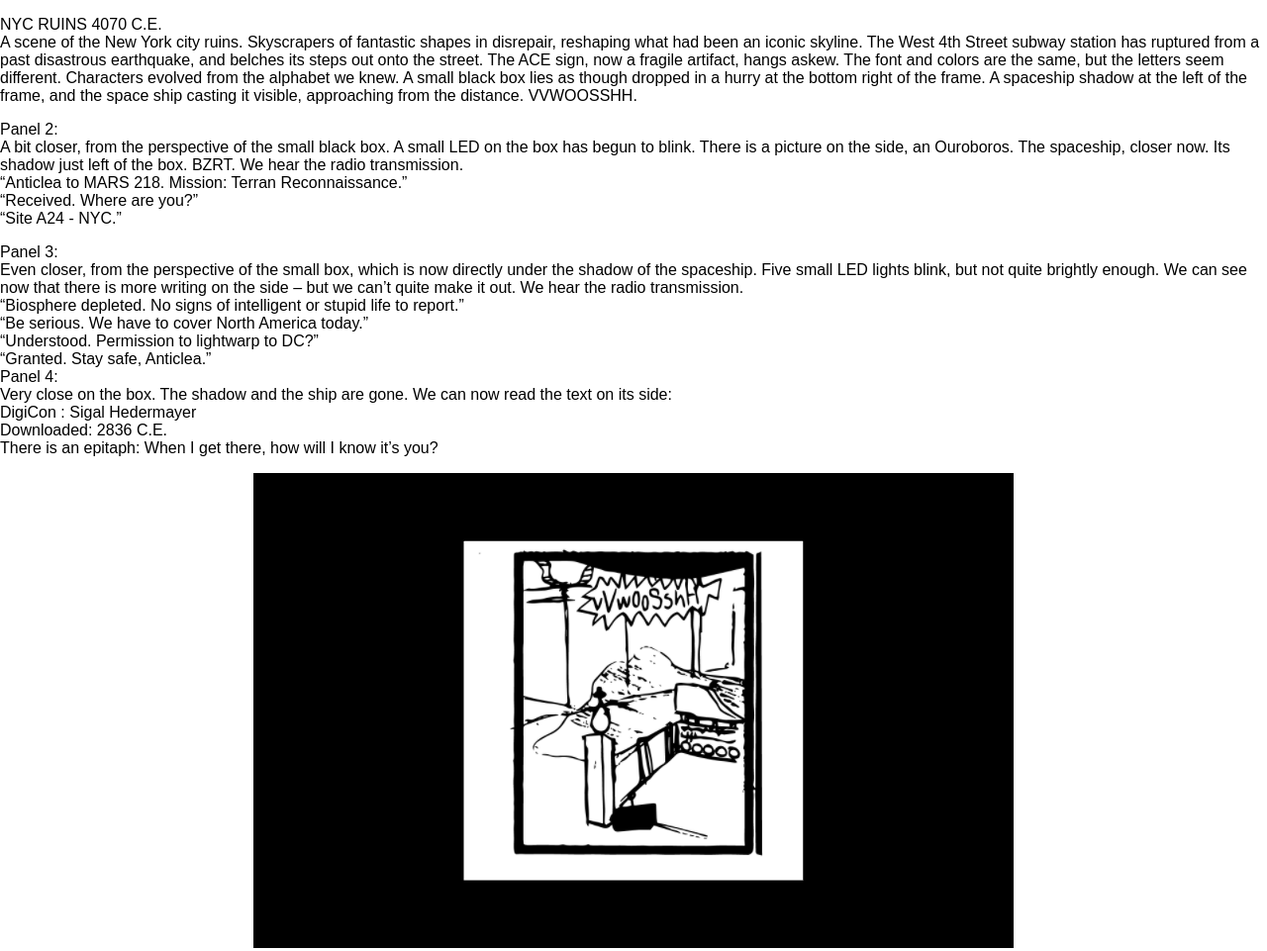
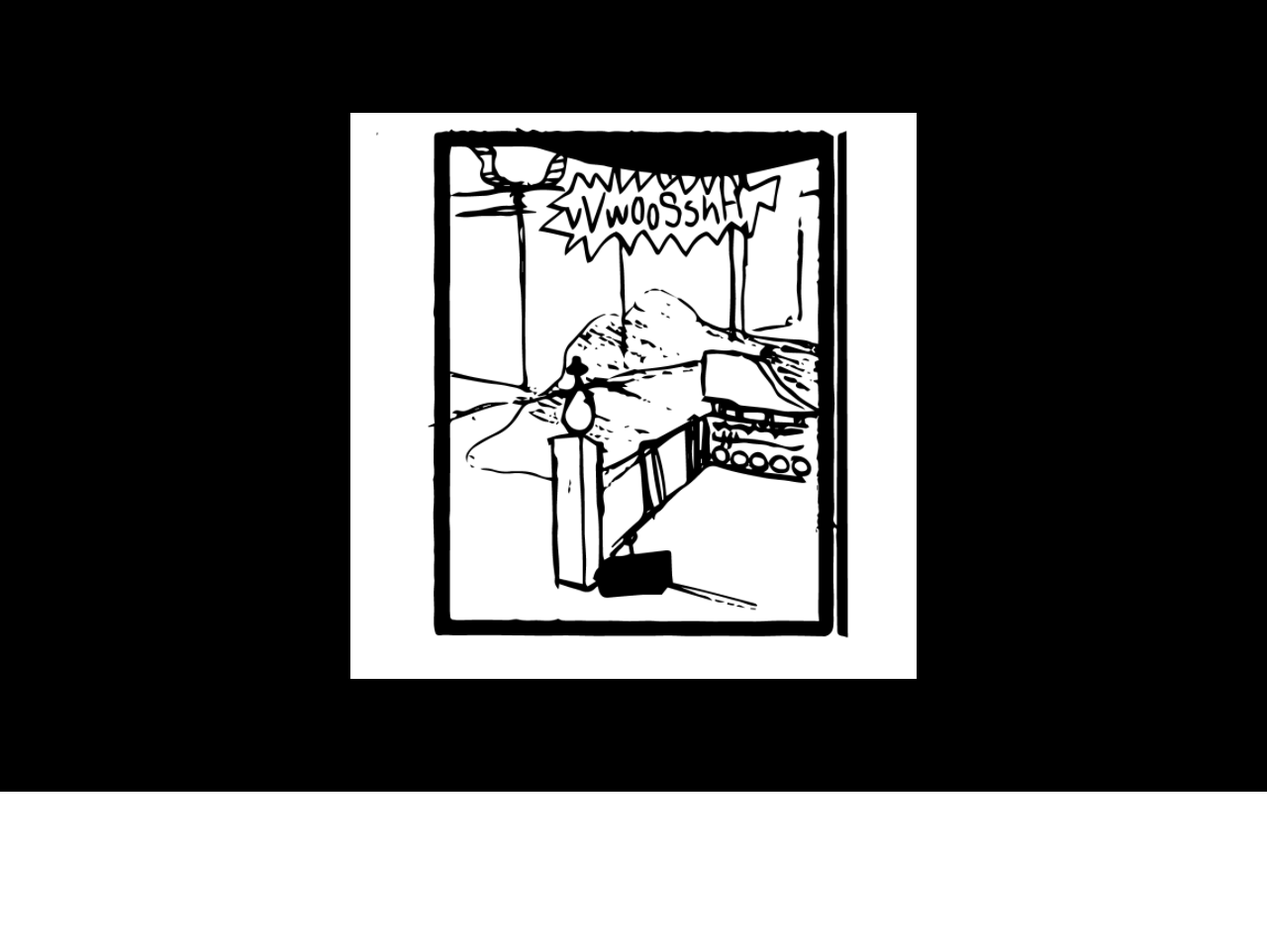
Before and after one commit to bezark/MSOWeb, a website: page public/index.html in a window 1280 px wide. Shown: the whole page at 99% size. After the commit the page ends 804 px from the top, so only its background shows below. Drawn offline with Linux system fonts and the light colour scheme; animation ran at ten frames a second.

Commit message:
stuff
qstuff

```diff
--- a/public/index.html
+++ b/public/index.html
@@ -29,15 +29,16 @@
   		</style>
   	</head>
   	<body>
-      <comic></comic>
+      <!-- <comic></comic> -->
       <div id="theContainer" align="center"></div>
 
       <script type="text/javascript" src="js/libs/three.min.js"></script>
       <script src="js/libs/tween.min.js"></script>
       <script src="js/libs/TrackballControls.js"></script>
-      <script type="text/javascript" src="js/scriptLoad.js"></script>
+      <!-- <script type="text/javascript" src="js/scriptLoad.js"></script> -->
       <script type="text/javascript" src="js/imageLoad.js"></script>
       <script type="text/javascript" src="js/sceneControls.js"></script>
+      <script type="text/javascript" src="js/hud.js"></script>
       <script type="text/javascript" src="js/scene.js"></script>
 
 
--- /dev/null
+++ b/public/js/hud.js
@@ -0,0 +1,60 @@
+// let sprite
+
+
+
+function hudSceneGen(){
+
+  var width = window.innerWidth;
+  var height = window.innerHeight;
+  cameraOrtho = new THREE.OrthographicCamera( - width / 2, width / 2, height / 2, - height / 2, 1, 5 );
+  cameraOrtho.position.z = 10;
+
+  sceneOrtho = new THREE.Scene();
+  var spriteMap = new THREE.TextureLoader().load( "assets/phrases/joke.png" );
+  var spriteMaterial = new THREE.SpriteMaterial( { map: spriteMap, color: 0xffffff } );
+  sprite = new THREE.Sprite( spriteMaterial );
+  sprite.scale.set(1, 1, 1);
+  sceneOrtho.add( sprite );
+
+  updateHUDSprites();
+
+}
+
+function hudResize() {
+  var width = window.innerWidth;
+  var height = window.innerHeight;
+
+  cameraOrtho.left = - width / 2;
+  cameraOrtho.right = width / 2;
+  cameraOrtho.top = height / 2;
+  cameraOrtho.bottom = - height / 2;
+  cameraOrtho.updateProjectionMatrix();
+
+  updateHUDSprites();
+
+
+}
+
+// function createHUDSprites ( texture ) {
+//
+//
+//   var material = new THREE.SpriteMaterial( { map: texture } );
+//
+//   var width = material.map.image.width;
+//   var height = material.map.image.height;
+//
+//   spriteTL = new THREE.Sprite( material );
+//   spriteTL.center.set( 0.0, 1.0 );
+//   spriteTL.scale.set( width, height, 1 );
+//   sceneOrtho.add( spriteTL );
+//   updateHUDSprites();
+// }
+
+
+function updateHUDSprites() {
+
+  var width = window.innerWidth / 2;
+  var height = window.innerHeight / 2;
+
+  sprite.position.set(        0,        0, 1 ); // center
+}
--- a/public/js/imageLoad.js
+++ b/public/js/imageLoad.js
@@ -32,7 +32,7 @@ function pickComic(){
 function load_a_random_group(){
   tempGroup = new THREE.Group();
   groupNo = pickComic();
-  getScript("/assets/scripts/"+groupNo);
+  // getScript("/assets/scripts/"+groupNo);
   console.log("Comic No. "+groupNo);
   geometry = new THREE.PlaneGeometry( 1, 1, 1 );
 
--- a/public/js/scene.js
+++ b/public/js/scene.js
@@ -1,34 +1,33 @@
-var camera, controls, scene, renderer;
-var geometry, material, mesh, group;
+var camera, controls, scene, renderer, cameraOrtho, sceneOrtho;
+var geometry, material, mesh, group, sprite;
 
 init();
 animate();
 
 
 function init() {
+
   comicArrayLoad();
+
   var container = document.getElementById("theContainer");
   camera = new THREE.PerspectiveCamera( 70, window.innerWidth / window.innerHeight, 0.01, 10 );
   camera.position.z = 1;
 
-    // controls = new THREE.TrackballControls( camera );
-		// 		controls.rotateSpeed = 1.0;
-		// 		controls.zoomSpeed = 1.2;
-		// 		controls.panSpeed = 0.8;
-		// 		controls.noZoom = false;
-		// 		controls.noPan = false;
-		// 		controls.staticMoving = false;
-		// 		controls.dynamicDampingFactor = 0.3;
 
 
+  // var textureLoader = new THREE.TextureLoader();
+  // var mapA = textureLoader.load( "assets/phrases/joke.png", createHUDSprites );
   scene = new THREE.Scene();
 
   group = load_a_random_group()
   scene.add( group );
-    console.log("GROUP:");
-    console.log(group);
-    renderer = new THREE.WebGLRenderer( { antialias: true } );
-    renderer.setSize( window.innerWidth*0.6, window.innerHeight*0.6 );
+  hudSceneGen();
+  console.log(sceneOrtho);
+
+  renderer = new THREE.WebGLRenderer();
+  renderer.setPixelRatio( window.devicePixelRatio );
+  renderer.setSize( window.innerWidth, window.innerHeight );
+  renderer.autoClear = false;
 
 
   container.appendChild( renderer.domElement );
@@ -48,9 +47,14 @@ function onWindowResize() {
   camera.aspect = window.innerWidth / window.innerHeight;
   camera.updateProjectionMatrix();
 
+  hudResize();
+
   renderer.setSize( window.innerWidth, window.innerHeight );
 
 }
+
+///HUD////
+
 
 /////////EVENTS////////////////////////
 
@@ -79,6 +83,13 @@ function animate() {
     // group.rotation.x += 0.01;
     // mesh.rotation.y += 0.02;
     // controls.update();
-    renderer.render( scene, camera );
+    render();
 
 }
+
+function render() {
+  renderer.clear();
+  renderer.render( scene, camera );
+  renderer.clearDepth();
+  renderer.render( sceneOrtho, cameraOrtho );
+}
```
Also changed, not shown: public/assets/phrases/joke.png (renamed from public/assets/testImages/storyboard wordBubbles/5.png), public/assets/phrases/remember.png (renamed from public/assets/testImages/storyboard wordBubbles/2.png), public/assets/phrases/saying.png (renamed from public/assets/testImages/storyboard wordBubbles/3.png), public/assets/phrases/then.png (renamed from public/assets/testImages/storyboard wordBubbles/1.png), public/assets/phrases/where.png (renamed from public/assets/testImages/storyboard wordBubbles/4.png), 1 other file. Lines whose indentation alone changed are shown as unchanged.
